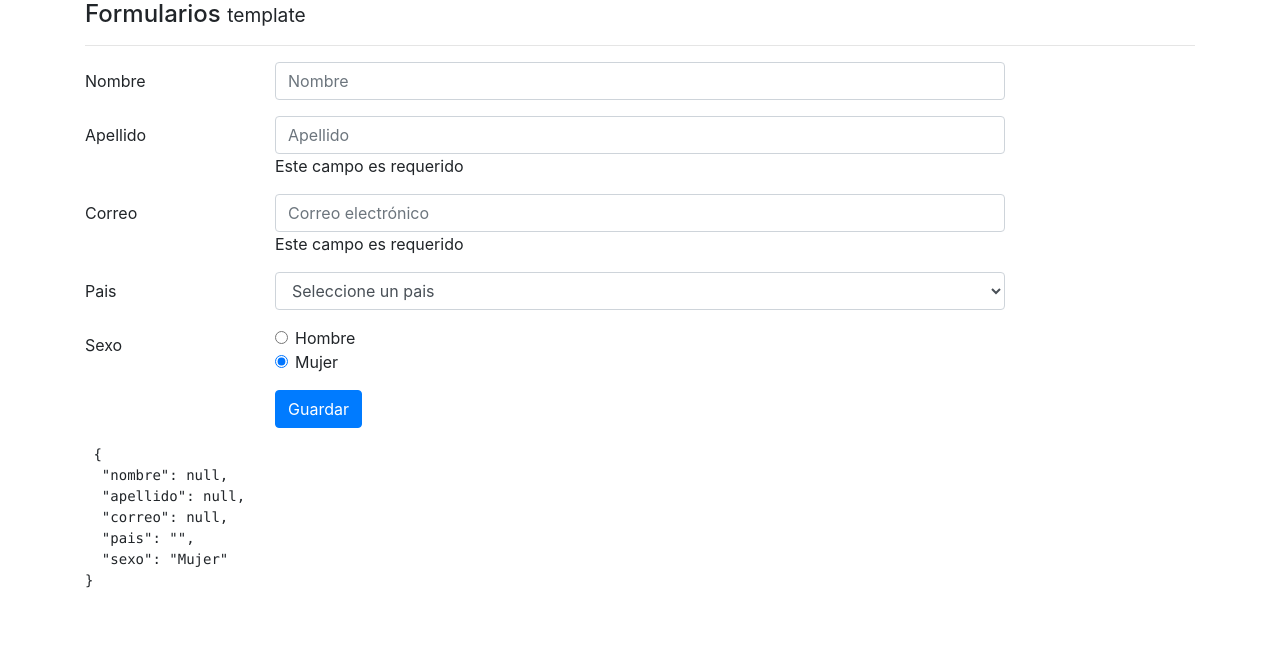
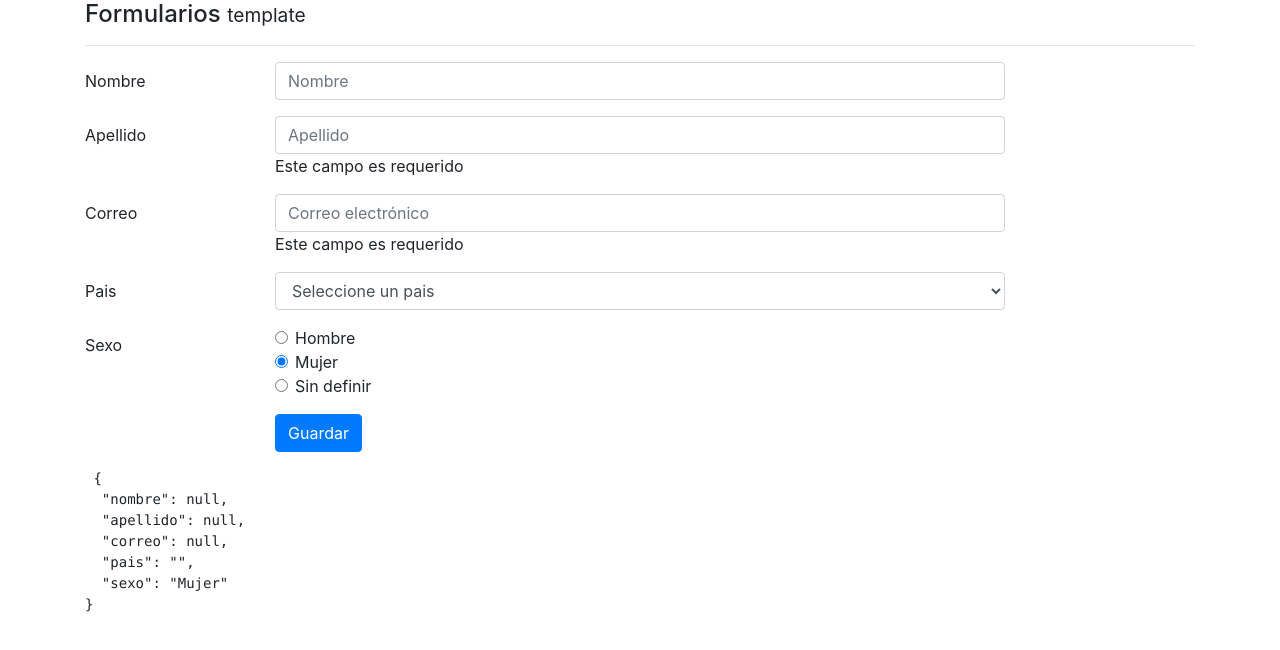
Before and after one commit to Ballokalitos/FormularioTemplate_udemy, an Angular app: page / in a window 1280 px wide. Shown: the top 650 px of the page. Built offline with nearby package versions, Linux system fonts and the light colour scheme.

Commit message:
formulario validacion f dinamica20072018

```diff
--- a/src/app/components/template/template.component.html
+++ b/src/app/components/template/template.component.html
@@ -88,17 +88,18 @@
             <label class="col-2 col-form-label ">Sexo</label>
               <div class="col-md-8 ">
 
-                <div class="form-check">
-                  <input [(ngModel)]="usuario.sexo" class="form-check-input" type="radio" name="sexo" id="exampleRadios1" value="Hombre">
+                <div    *ngFor="let s of sexos"
+                        class="form-check">
+                  <input [(ngModel)]="usuario.sexo" class="form-check-input" type="radio" name="sexo" id="exampleRadios1" [value]="s">
                   <span class="custom-control-indicator"></span>
-                  <span class="custom-control-description">Hombre</span>
+                  <span class="custom-control-description">{{s}}</span>
                 </div>
 
-                <div class="form-check">
+                <!-- <div class="form-check">
                   <input [(ngModel)]="usuario.sexo" class="form-check-input" type="radio" name="sexo" id="exampleRadios1" value="Mujer">
                   <span class="custom-control-indicator"></span>
                   <span class="custom-control-description">Mujer</span>
-                </div>
+                </div> -->
                </div>
               </div>
 
--- a/src/app/components/template/template.component.ts
+++ b/src/app/components/template/template.component.ts
@@ -31,6 +31,8 @@ export class TemplateComponent {
 
   }]
 
+  sexos:string[]=["Hombre","Mujer","Sin definir"]
+
   constructor() { }
 
   guardar(forma:NgForm){
```
